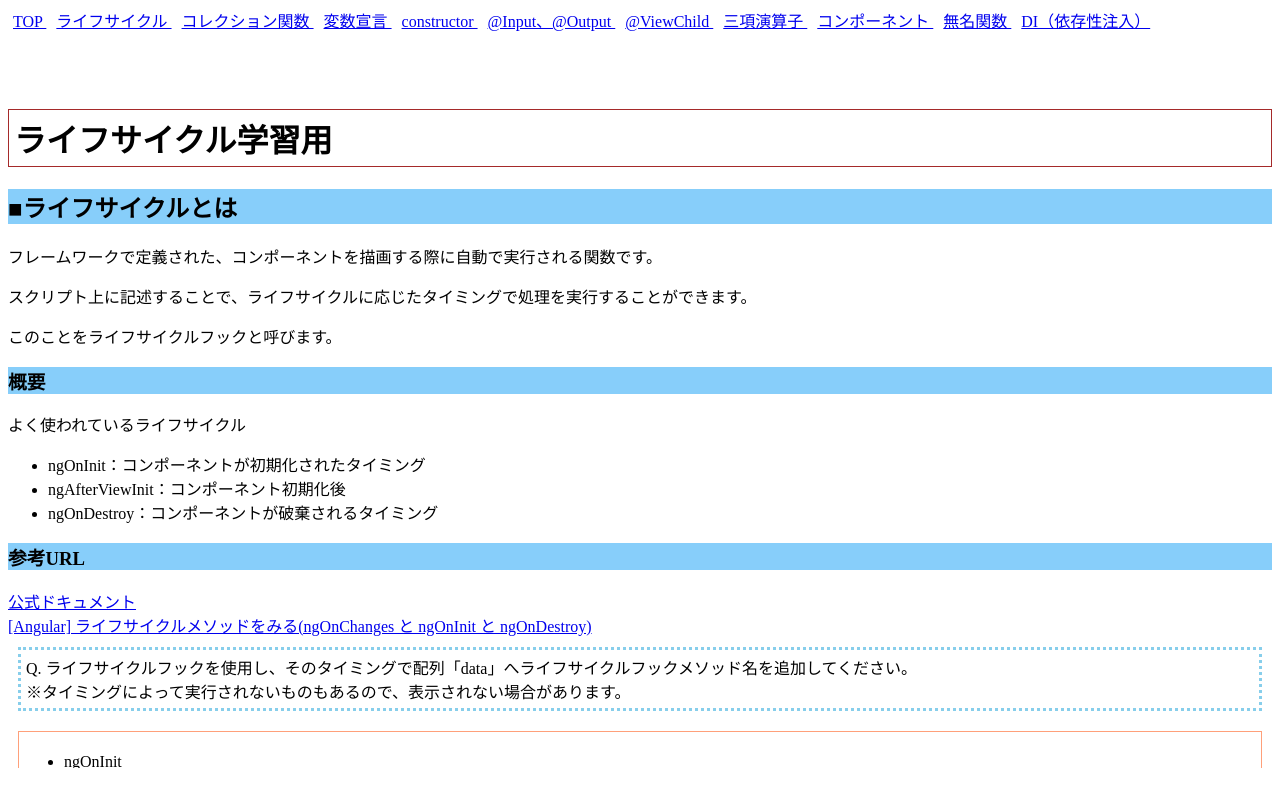
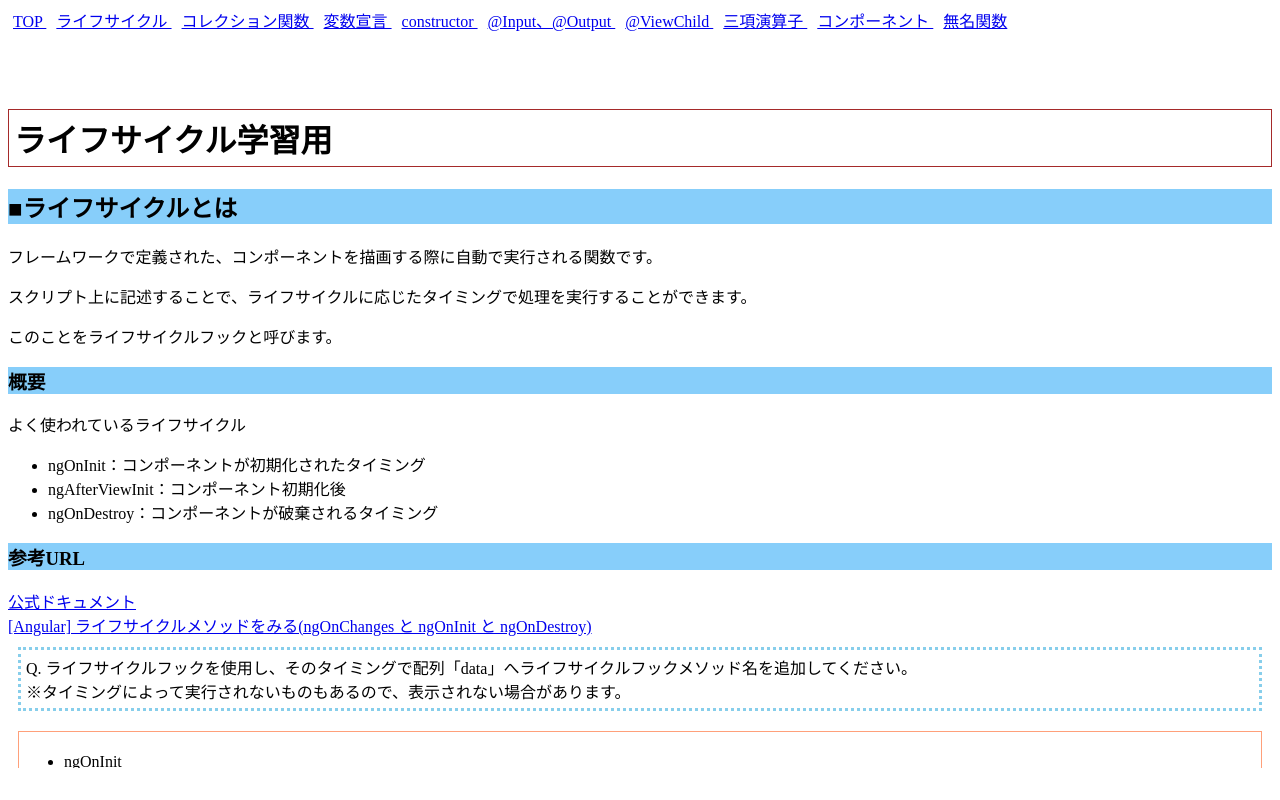
Before and after one commit to be-org-kamito/angular-larning, an Angular app: page /lifecycle in a window 1280 px wide. Built offline with nearby package versions, Linux system fonts and the light colour scheme.

Commit message:
DIページ非表示

```diff
--- a/src/app/app.component.ts
+++ b/src/app/app.component.ts
@@ -25,7 +25,7 @@ export class AppComponent {
       { link: '/ternaryOperator', label: '三項演算子' },
       { link: '/larningComponent', label: 'コンポーネント' },
       { link: '/funcExpression', label: '無名関数' },
-      { link: '/dependencyInjection', label: 'DI（依存性注入）' },
+      // { link: '/dependencyInjection', label: 'DI（依存性注入）' },
     ];
   }
 }
```
